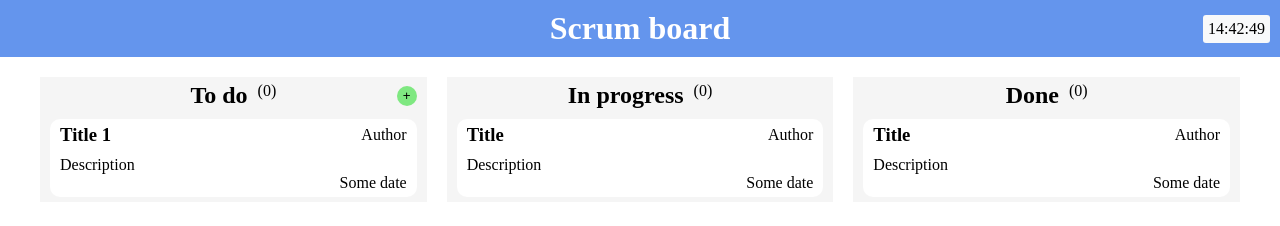
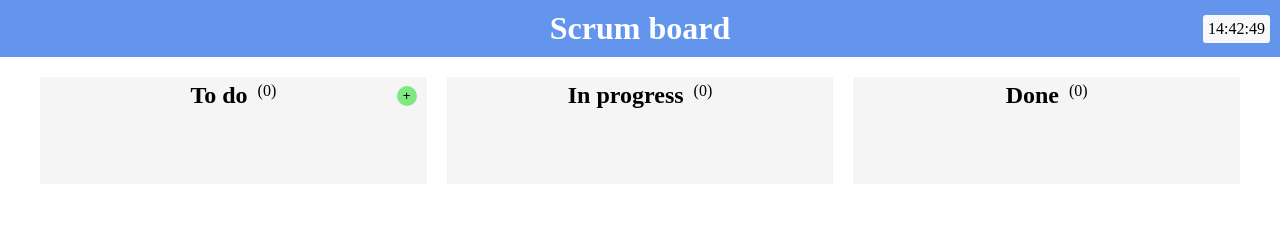
Before and after one commit to OjAntoni/scrum-board, a website built with Parcel: page src/index.html in a window 1280 px wide. Built offline with nearby package versions, Linux system fonts and the light colour scheme; no server answers; what dragula would draw is missing.

Commit message:
fix: removed sample tasks

```diff
--- a/src/index.html
+++ b/src/index.html
@@ -20,20 +20,7 @@
             <button id="addTaskBtn" class="column__add-task btn">+</button>
         </div>
         <div class="column__tasks-wrapper">
-            <div class="task">
-                <div class="task__header-wrapper">
-                    <h3 class="task__title">
-                        Title 1
-                    </h3>
-                    <p class="task__author">
-                        Author
-                    </p>
-                </div>
-                <p class="task__description">
-                    Description
-                </p>
-                <p class="task__date">Some date</p>
-            </div>
+
         </div>
     </div>
 
@@ -43,20 +30,7 @@
             <p class="column__count"></p>
         </div>
         <div class="column__tasks-wrapper">
-            <div class="task">
-                <div class="task__header-wrapper">
-                    <h3 class="task__title">
-                        Title
-                    </h3>
-                    <p class="task__author">
-                        Author
-                    </p>
-                </div>
-                <p class="task__description">
-                    Description
-                </p>
-                <p class="task__date">Some date</p>
-            </div>
+
         </div>
     </div>
 
@@ -66,20 +40,7 @@
             <p class="column__count"></p>
         </div>
         <div class="column__tasks-wrapper">
-            <div class="task">
-                <div class="task__header-wrapper">
-                    <h3 class="task__title">
-                        Title
-                    </h3>
-                    <p class="task__author">
-                        Author
-                    </p>
-                </div>
-                <p class="task__description">
-                    Description
-                </p>
-                <p class="task__date">Some date</p>
-            </div>
+
         </div>
     </div>
 </div>
```
